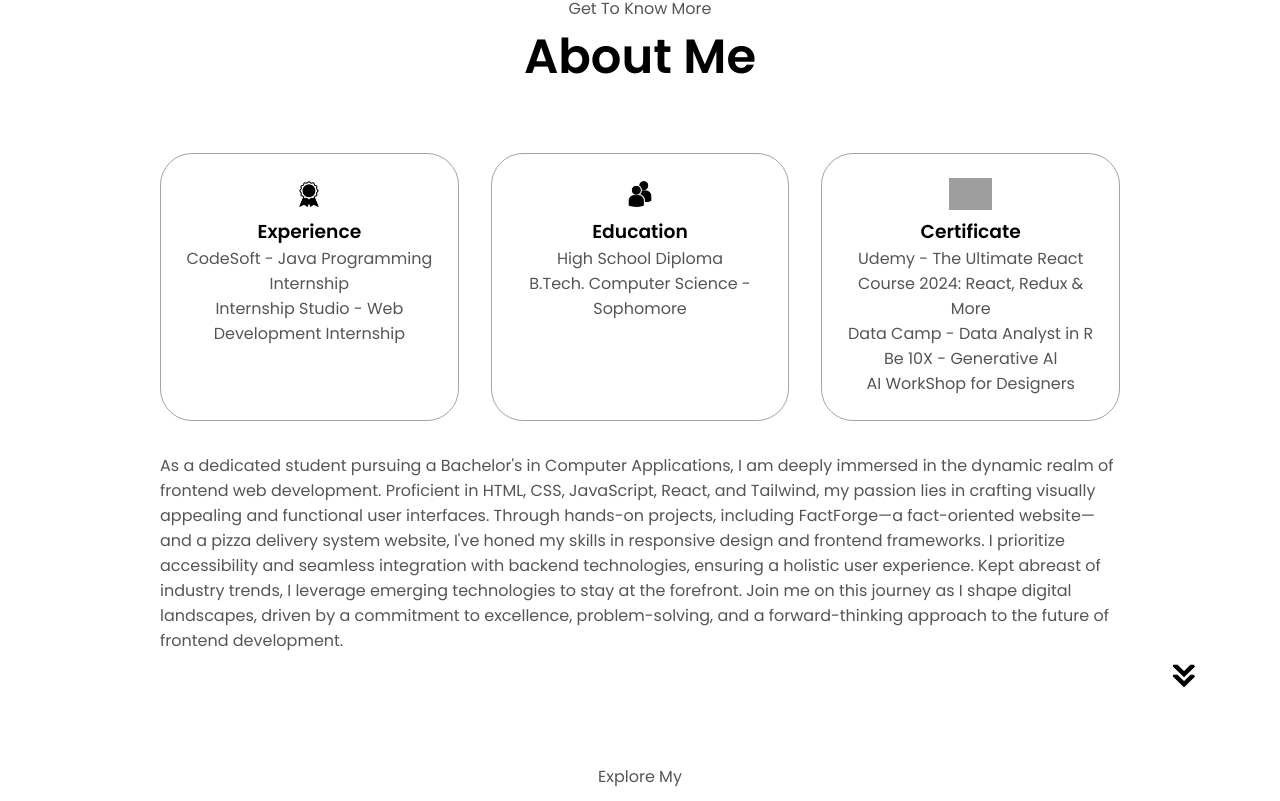
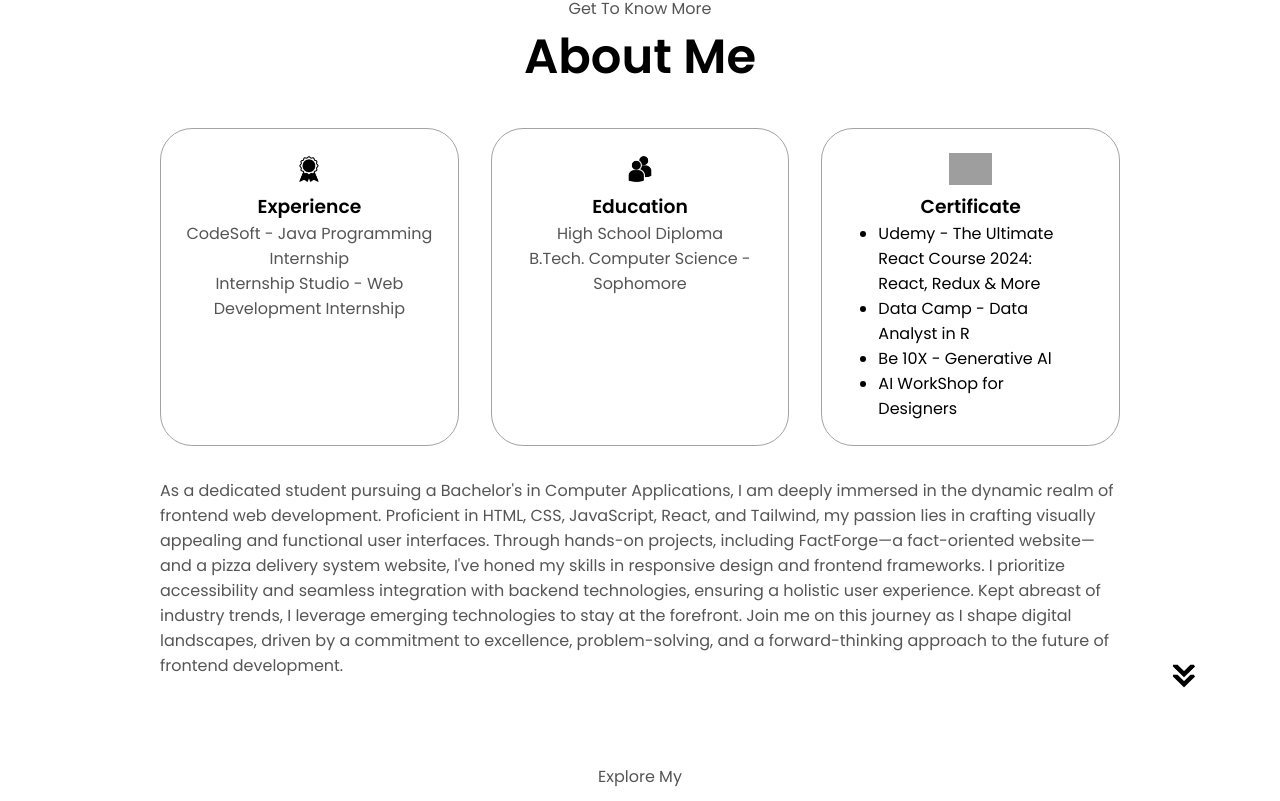
Before and after one commit to BhavyaBhaskar/PortFolio, a React (Vite) app: page / in a window 1280 px wide. Shown: the part 932-1733 px from the top of the page. Built offline with nearby package versions, Linux system fonts and the light colour scheme; grey boxes are pictures that could not be loaded.

Commit message:
Adding Bullet points to experience and left aligning

```diff
--- a/src/App.jsx
+++ b/src/App.jsx
@@ -121,7 +121,7 @@ function App() {
                   className="icon"
                 />
                 <h3>Experience</h3>
-                <p className="left">
+                <p>
                   CodeSoft - Java Programming Internship
                   <br />
                   Internship Studio - Web Development Internship
@@ -140,22 +140,21 @@ function App() {
                   B.Tech. Computer Science - Sophomore
                 </p>
               </div>
-              <div className="details-container">
+              <div className="details-container-left">
                 <img
                   src="Certificate.png"
                   alt="Experience icon"
                   className="icon"
                 />
                 <h3>Certificate</h3>
-                <p>
-                  Udemy - The Ultimate React Course 2024: React, Redux & More
-                  <br />
-                  Data Camp - Data Analyst in R
-                  <br />
-                  Be 10X - Generative Al
-                  <br />
-                  AI WorkShop for Designers
-                </p>
+                <ul>
+                  <li>
+                    Udemy - The Ultimate React Course 2024: React, Redux & More
+                  </li>
+                  <li>Data Camp - Data Analyst in R</li>
+                  <li>Be 10X - Generative Al</li>
+                  <li>AI WorkShop for Designers</li>
+                </ul>
               </div>
             </div>
             <div className="text-container">
--- a/src/style.css
+++ b/src/style.css
@@ -303,6 +303,24 @@ section {
   text-align: center;
 }
 
+.details-container-left {
+  padding: 1.5rem;
+  flex: 1;
+  background: white;
+  border-radius: 2rem;
+  border: rgb(53, 53, 53) 0.1rem solid;
+  border-color: rgb(163, 163, 163);
+  text-align: center;
+}
+
+.details-container-left ul {
+  padding-left: 2rem;
+  padding-right: 2rem;
+  flex: 1;
+  background: white;
+  text-align: left;
+}
+
 .section-container {
   gap: 4rem;
   height: 80%;
```
